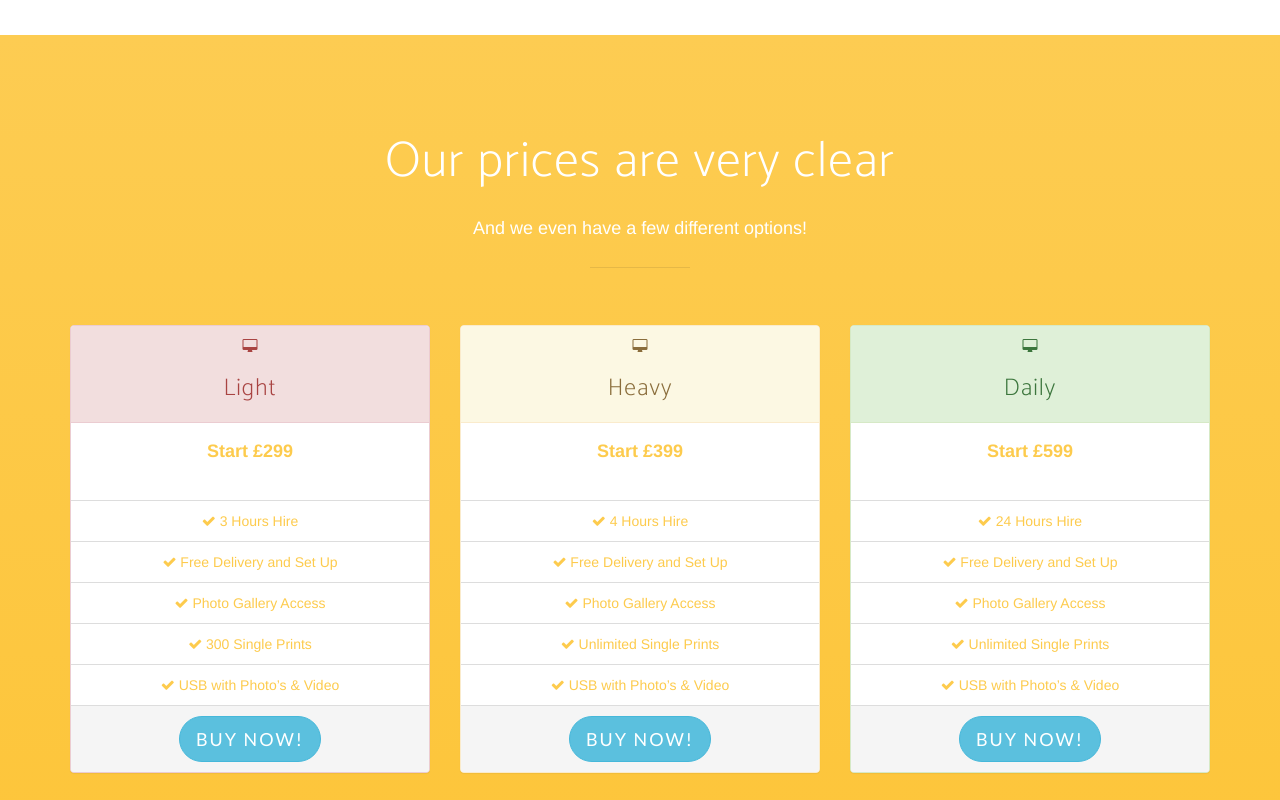
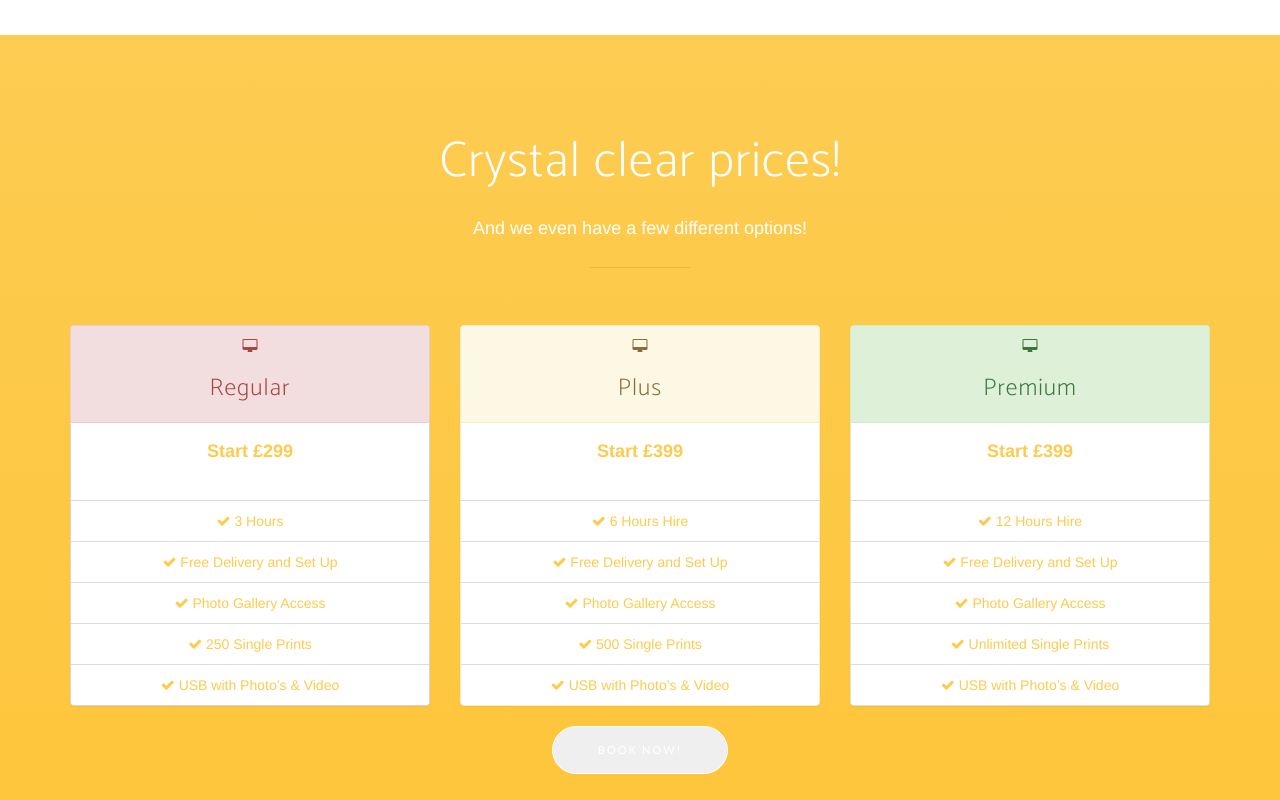
Before and after one commit to Ivandureve/booth, a website: page index.html in a window 1280 px wide. Shown: the part 2460-3260 px from the top of the page. Drawn offline with nearby package versions, Linux system fonts and the light colour scheme; a script that the page names is missing; a web font is replaced by a local one.

Commit message:
update content

```diff
--- a/index.html
+++ b/index.html
@@ -196,7 +196,7 @@
                 <div class="row">
                     <div class="col-lg-12 text-center">
                         <div class="section-heading">
-                            <h2 style="color:white">Our prices are very clear</h2>
+                            <h2 style="color:white">Crystal clear prices!</h2>
                             <p class="text-muted" style="color:white">And we even have a few different options!</p>
                             <hr>
                         </div>
@@ -210,21 +210,18 @@
                     <div class="panel panel-danger panel-pricing">
                         <div class="panel-heading">
                             <i class="fa fa-desktop"></i>
-                            <h3>Light</h3>
+                            <h3>Regular</h3>
                         </div>
                         <div class="panel-body text-center">
                             <p><strong>Start £299</strong></p>
                         </div>
                         <ul class="list-group text-center">
-                            <li class="list-group-item"><i class="fa fa-check"></i> 3 Hours Hire </li>
+                            <li class="list-group-item"><i class="fa fa-check"></i> 3 Hours</li>
                             <li class="list-group-item"><i class="fa fa-check"></i> Free Delivery and Set Up </li>
                             <li class="list-group-item"><i class="fa fa-check"></i> Photo Gallery Access </li>
-                            <li class="list-group-item"><i class="fa fa-check"></i> 300 Single Prints </li>
+                            <li class="list-group-item"><i class="fa fa-check"></i> 250 Single Prints </li>
                             <li class="list-group-item"><i class="fa fa-check"></i> USB with Photo’s & Video</li>
                         </ul>
-                        <div class="panel-footer">
-                            <button type="button" class="btn btn-info btn-lg" data-toggle="modal" data-target="#myModal">BUY NOW!</button>
-                        </div>
                     </div>
                 </div>
                 <!-- /item -->
@@ -234,21 +231,18 @@
                     <div class="panel panel-warning panel-pricing">
                         <div class="panel-heading">
                             <i class="fa fa-desktop"></i>
-                            <h3>Heavy</h3>
+                            <h3>Plus</h3>
                         </div>
                         <div class="panel-body text-center">
                             <p><strong>Start £399</strong></p>
                         </div>
                         <ul class="list-group text-center">
-                            <li class="list-group-item"><i class="fa fa-check"></i> 4 Hours Hire </li>
+                            <li class="list-group-item"><i class="fa fa-check"></i> 6 Hours Hire </li>
                             <li class="list-group-item"><i class="fa fa-check"></i> Free Delivery and Set Up </li>
                             <li class="list-group-item"><i class="fa fa-check"></i> Photo Gallery Access </li>
-                            <li class="list-group-item"><i class="fa fa-check"></i> Unlimited Single Prints </li>
+                            <li class="list-group-item"><i class="fa fa-check"></i> 500 Single Prints </li>
                             <li class="list-group-item"><i class="fa fa-check"></i> USB with Photo’s & Video</li>
                         </ul>
-                        <div class="panel-footer">
-                            <button type="button" class="btn btn-info btn-lg" data-toggle="modal" data-target="#myModal">BUY NOW!</button>
-                        </div>
                     </div>
                 </div>
                 <!-- /item -->
@@ -258,25 +252,22 @@
                     <div class="panel panel-success panel-pricing">
                         <div class="panel-heading">
                             <i class="fa fa-desktop"></i>
-                            <h3>Daily</h3>
+                            <h3>Premium</h3>
                         </div>
                         <div class="panel-body text-center">
-                            <p><strong>Start £599</strong></p>
+                            <p><strong>Start £399</strong></p>
                         </div>
                         <ul class="list-group text-center">
-                            <li class="list-group-item"><i class="fa fa-check"></i> 24 Hours Hire </li>
+                            <li class="list-group-item"><i class="fa fa-check"></i> 12 Hours Hire </li>
                             <li class="list-group-item"><i class="fa fa-check"></i> Free Delivery and Set Up </li>
                             <li class="list-group-item"><i class="fa fa-check"></i> Photo Gallery Access </li>
                             <li class="list-group-item"><i class="fa fa-check"></i> Unlimited Single Prints </li>
                             <li class="list-group-item"><i class="fa fa-check"></i> USB with Photo’s & Video</li>
                         </ul>
-                        <div class="panel-footer">
-                            <button type="button" class="btn btn-info btn-lg" data-toggle="modal" data-target="#myModal">BUY NOW!</button>
-                        </div>
                     </div>
                 </div>
                 <!-- /item -->
-
+                    <button type="button" class="btn btn-outline btn-xl page-scroll" data-toggle="modal" data-target="#myModal">Book Now!</button>
                 <!-- Modal -->
                     <div id="myModal" class="modal fade" role="dialog">
                       <div class="modal-dialog">
@@ -294,10 +285,12 @@
                                   <input class="form-control" id="tel" style="background-color:#FFFFF" type="tel" name="usrtel" placeholder="Your number" class="form-group">
                                   <input class="form-control" id="event" style="background-color:#FFFFF" type="text" name="text" placeholder="Event type?" class="form-group">
                                   <input class="form-control" id="adress" style="background-color:#FFFFF" type="text" name="text" placeholder="Venue address?" class="form-group">
-                                  <input class="form-control" id="date" style="background-color:#FFFFF" type="date" name="date" placeholder="When is the event happening?" class="form-group">
-                                  <input class="form-control" id="time" style="background-color:#FFFFF" type="time" name="time" placeholder="What time is the event starting?" class="form-group">
+                                  <input class="form-control" id="datetime" style="background-color:#FFFFF" type="datetime" name="datetime" placeholder="Date and time of event?" class="form-group">
                                   <input class="form-control" id="number" style="background-color:#FFFFF" type="number" name="number" placeholder="Number of guest?" class="form-group">
-                                  <button class="form-control" type="submit" class="btn btn-default">Book it with us!</button>
+                                  <input type="radio" name="package" value="regular" checked> Regular<br>
+                                  <input type="radio" name="package" value="plus"> Plus<br>
+                                  <input type="radio" name="package" value="premium"> Premium
+                                  <button class="form-control" type="submit" class="btn btn-outline btn-xl page-scroll">Book it with us!</button>
                                 </form>
                           </div>
                           <div class="modal-footer">
@@ -316,7 +309,7 @@
     <section class="cta">
         <div class="cta-content">
             <div class="container">
-                <h2>A big thanks to all the team at Ministry of Photobooth for enlivening our wedding in Oxford, everyone loved it!</h2>
+                <h2>"A big thanks to all the team at Ministry of Photobooth for enlivening our wedding in Oxford, everyone loved it!"</h2>
                 <h3 style="color:white">Max Upton, 2016</h3>
             </div>
         </div>
```
